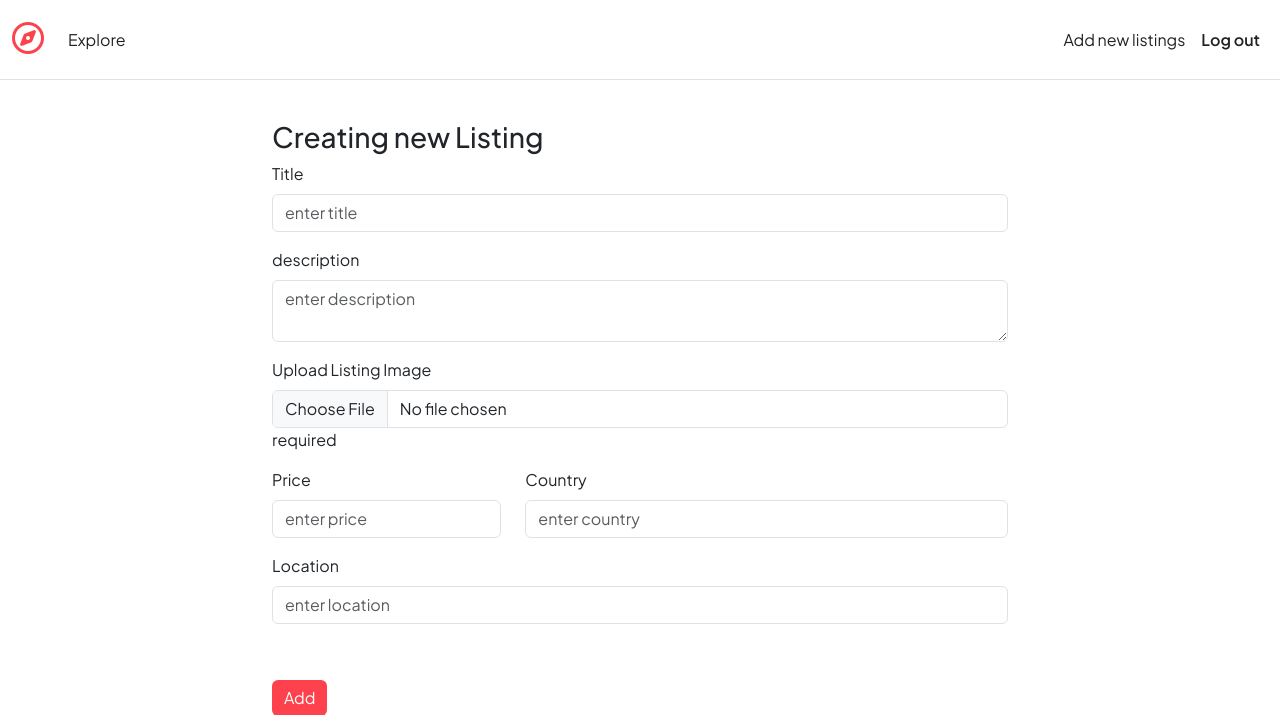
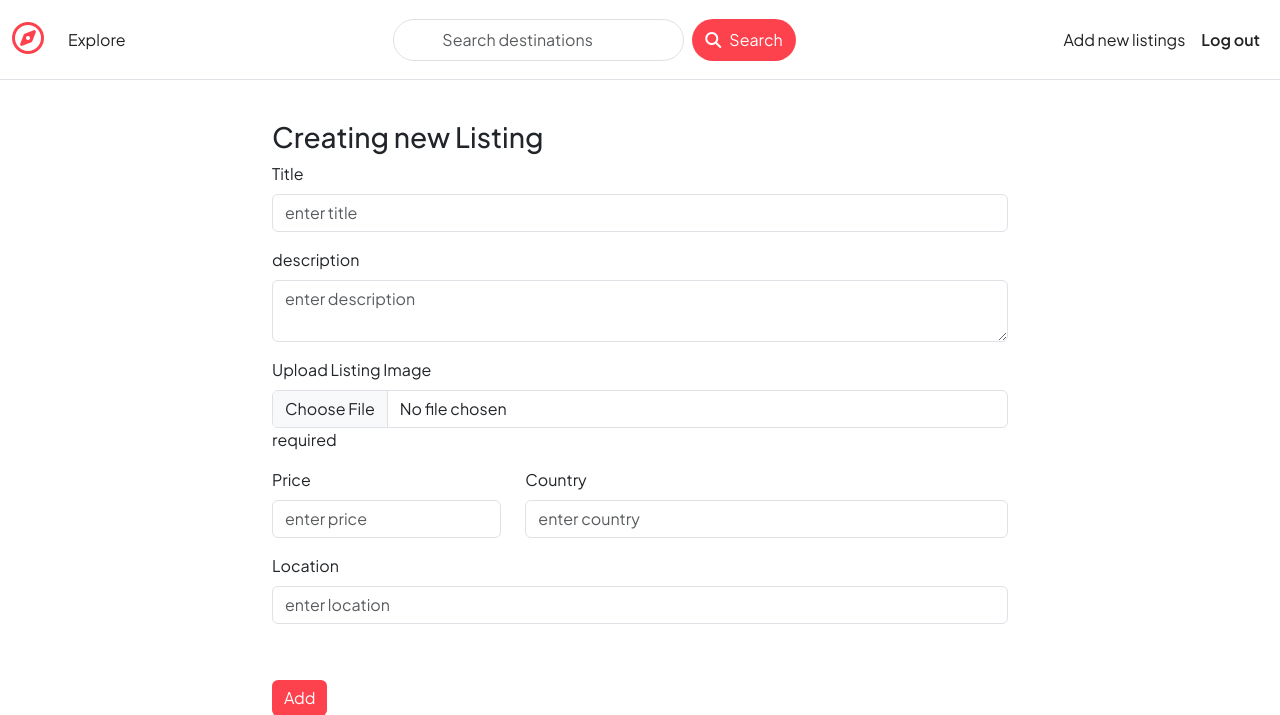
Before and after one commit to abhiMewada97/Cozyabode, a Node server app: page /listings/new in a window 1280 px wide. Shown: the top 715 px of the page. Run offline with Node 20, Linux system fonts and the light colour scheme; the visitor is signed in with stand-in values (Sample User, id 1); some libraries are stand-ins or nearby versions.

Commit message:
Add UI for search

```diff
--- a/views/includes/navbar.ejs
+++ b/views/includes/navbar.ejs
@@ -1,3 +1,26 @@
+<style>
+  .search-btn {
+    background-color: #fe424d;
+    color: white;
+    border-radius: 25px;
+  }
+
+  .search-btn:hover {
+    background-color: #fe424d;
+    color: white;
+  }
+
+  .search-btn i {
+    display: inline;
+    margin-right: 0.5rem;
+  }
+
+  .search-inp {
+    border-radius: 25px;
+    padding: 0.5rem 3rem 0.5rem 3rem;
+  }
+</style>
+
 <nav class="navbar navbar-expand-md bg-body-light border-bottom sticky-top">
     <div class="container-fluid">
       <a class="navbar-brand" href="/listings"> <i class="fa-regular fa-compass"> </i></a>
@@ -15,6 +38,14 @@
         </div>
 
         <div class="navbar-nav ms-auto">
+          <form class="d-flex" role="search">
+            <input class="form-control me-2 search-inp" type="search" placeholder="Search destinations" >
+            <button class="btn search-btn" type="submit">
+              <i class="fa-solid fa-magnifying-glass"></i>Search</button>
+          </form>
+        </div>
+
+        <div class="navbar-nav ms-auto">
           <a class="nav-link" href="/listings/new">Add new listings</a>
           <% if(!currUser) { %>
             <a class="nav-link" href="/signup"><b>Sign Up </b></a>
```
